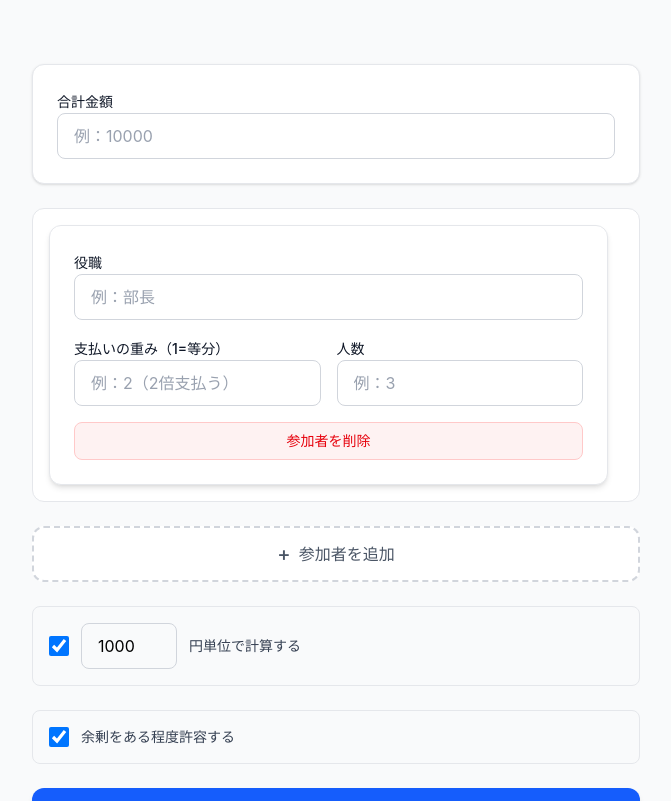
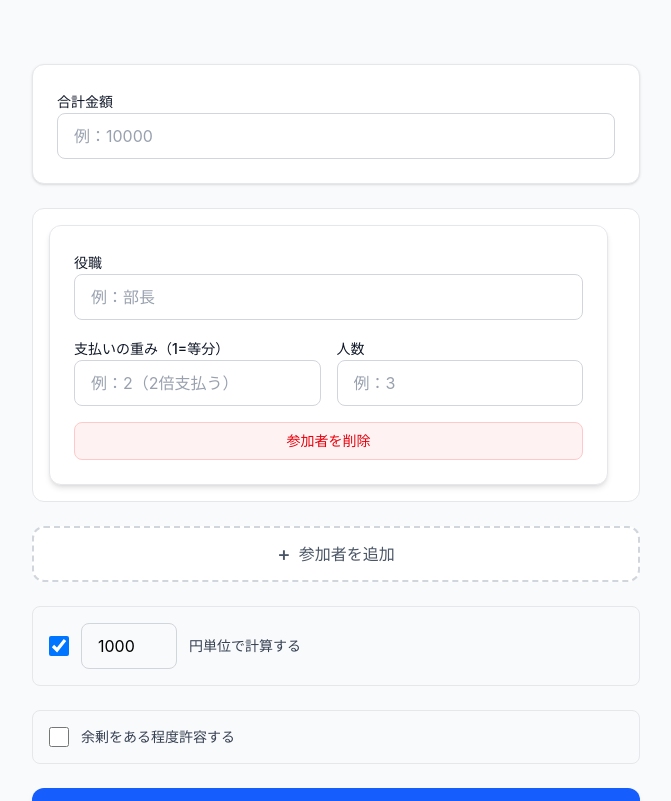
Before and after one commit to netakiryosuke/boss-pays-more, a Next.js app: page / in a window 1280 px wide. Shown: the top 801 px of the page, without its empty margins (304-975 px from the left). Built offline with nearby package versions, Linux system fonts and the light colour scheme.

Commit message:
Fix minor

```diff
--- a/src/components/InputForm.tsx
+++ b/src/components/InputForm.tsx
@@ -22,7 +22,7 @@ export default function InputForm({
 }: Props) {
     const [roundingEnabled, setRoundingEnabled] = useState(true);
     const [roundingUnit, setRoundingUnit] = useState("1000");
-    const [allowSurplus, setAllowSurplus] = useState(true);
+    const [allowSurplus, setAllowSurplus] = useState(false);
     const [submitAttempted, setSubmitAttempted] = useState(false);
 
     const {
```
